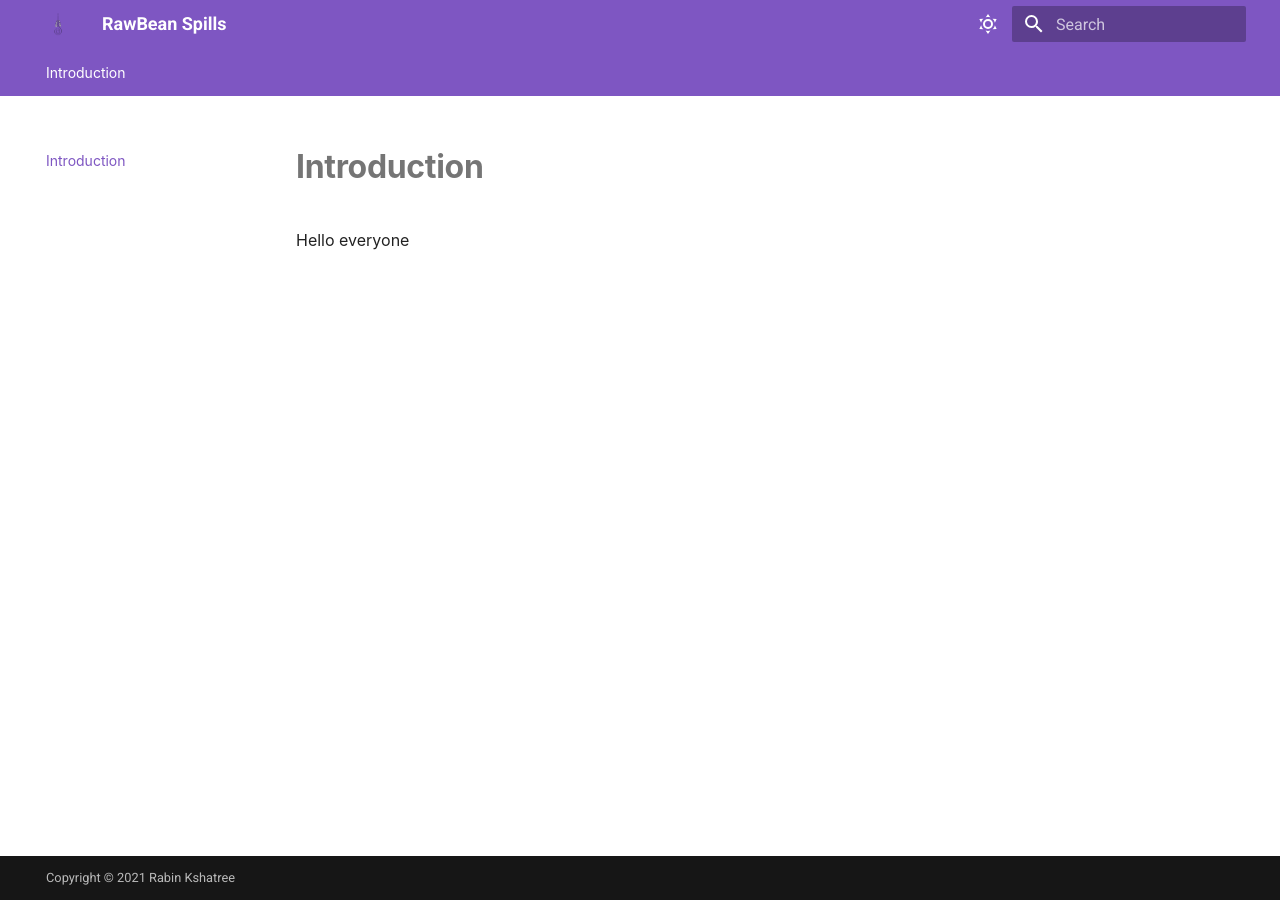
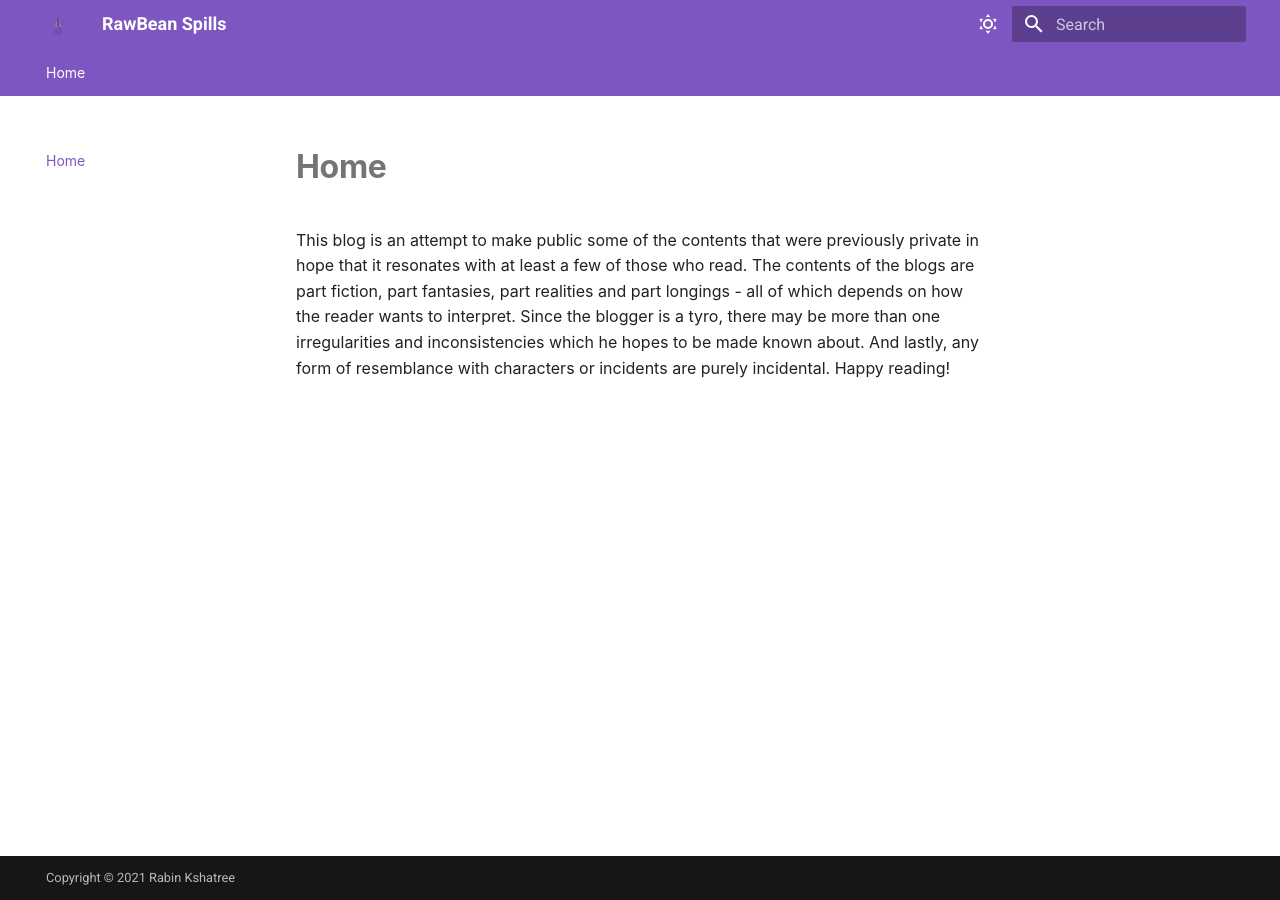
Before and after one commit to iamkshatree/iamkshatree.github.io, an MkDocs documentation site: the page built from docs/index.md, in a window 1280 px wide. Built offline with MkDocs 1.6.1 and Material for MkDocs 9.7.7, drawn with Linux system fonts in a browser that asks for light colours; some web fonts are replaced; some of the changed lines change nothing that is shown.

Commit message:
Add start page intro

```diff
--- a/docs/index.md
+++ b/docs/index.md
@@ -1 +1 @@
-Hello everyone
+This blog is an attempt to make public some of the contents that were previously private in hope that it resonates with at least a few of those who read. The contents of the blogs are part fiction, part fantasies, part realities and part longings - all of which depends on how the reader wants to interpret. Since the blogger is a tyro, there may be more than one irregularities and inconsistencies which he hopes to be made known about. And lastly, any form of resemblance with characters or incidents are purely incidental. Happy reading!
--- a/mkdocs.yml
+++ b/mkdocs.yml
@@ -58,9 +58,6 @@ markdown_extensions:
       custom_checkbox: true
   - pymdownx.arithmatex:
       generic: true
-google_analytics:
-  - UA-123982485-1
-  - auto
 extra:
   generator: false
   disqus: thearjun
@@ -79,4 +76,4 @@ extra_javascript:
 extra_css:
   - stylesheets/extra.css
 nav:
-  - Introduction: index.md
+  - Home: index.md
```
